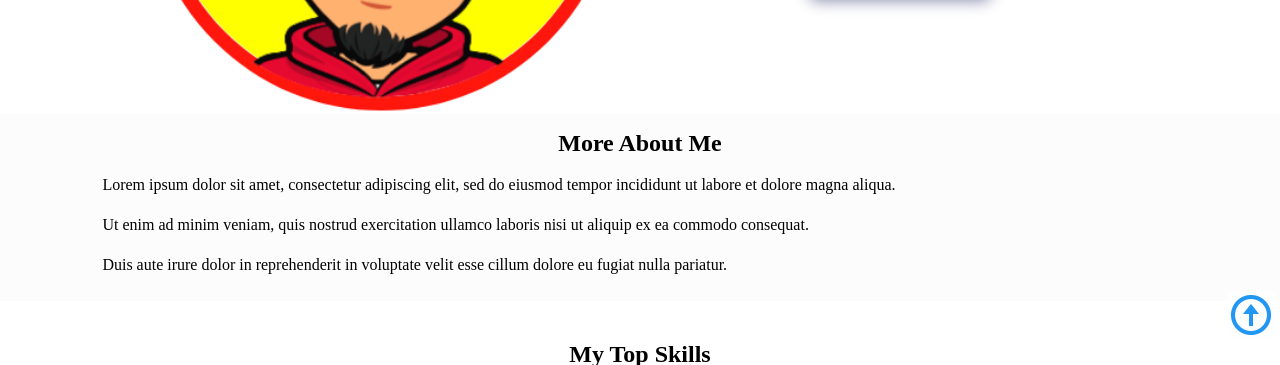
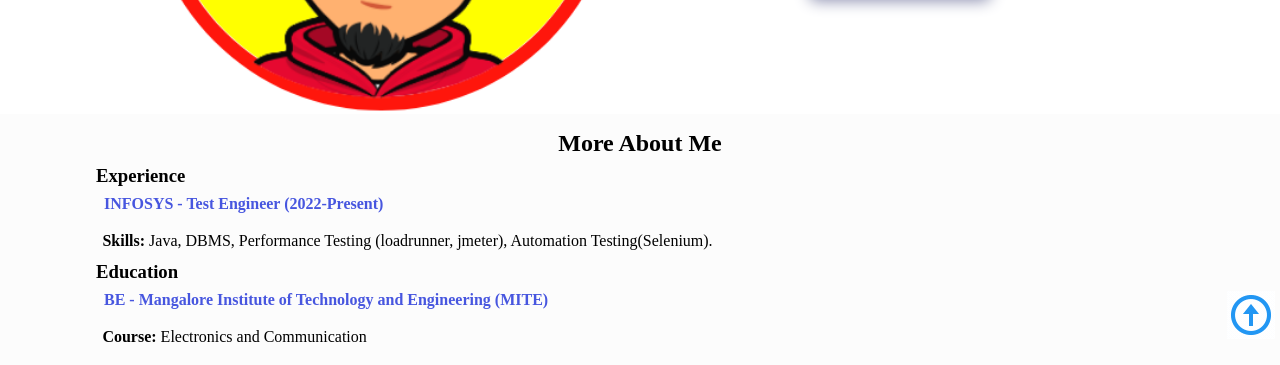
Before and after one commit to Latheeshshetty/Personal-Portfolio-Website, a plain HTML site: page index.html in a window 1280 px wide. Shown: the part 441-806 px from the top of the page. Drawn offline with nearby package versions, Linux system fonts and the light colour scheme.

Commit message:
more about me updated

```diff
--- a/index.html
+++ b/index.html
@@ -59,9 +59,13 @@
 
     <section class="more-about">
         <h2>More About Me</h2>
-        <p>Lorem ipsum dolor sit amet, consectetur adipiscing elit, sed do eiusmod tempor incididunt ut labore et dolore magna aliqua.</p>
-        <p>Ut enim ad minim veniam, quis nostrud exercitation ullamco laboris nisi ut aliquip ex ea commodo consequat. </p>
-        <p>Duis aute irure dolor in reprehenderit in voluptate velit esse cillum dolore eu fugiat nulla pariatur.</p>
+        <h3>Experience</h3>
+        <h4>INFOSYS - Test Engineer (2022-Present)</h4>
+        <p><Strong>Skills:</Strong> Java, DBMS, Performance Testing (loadrunner, jmeter), Automation Testing(Selenium).</p>
+        <h3>Education</h3>
+        <h4>BE - Mangalore Institute of Technology and Engineering (MITE)</h4>
+        <p><Strong>Course:</Strong> Electronics and Communication</p>
+        <p><Strong>CGPA:</Strong> 8.64</p>
 
     </section>
 
```
